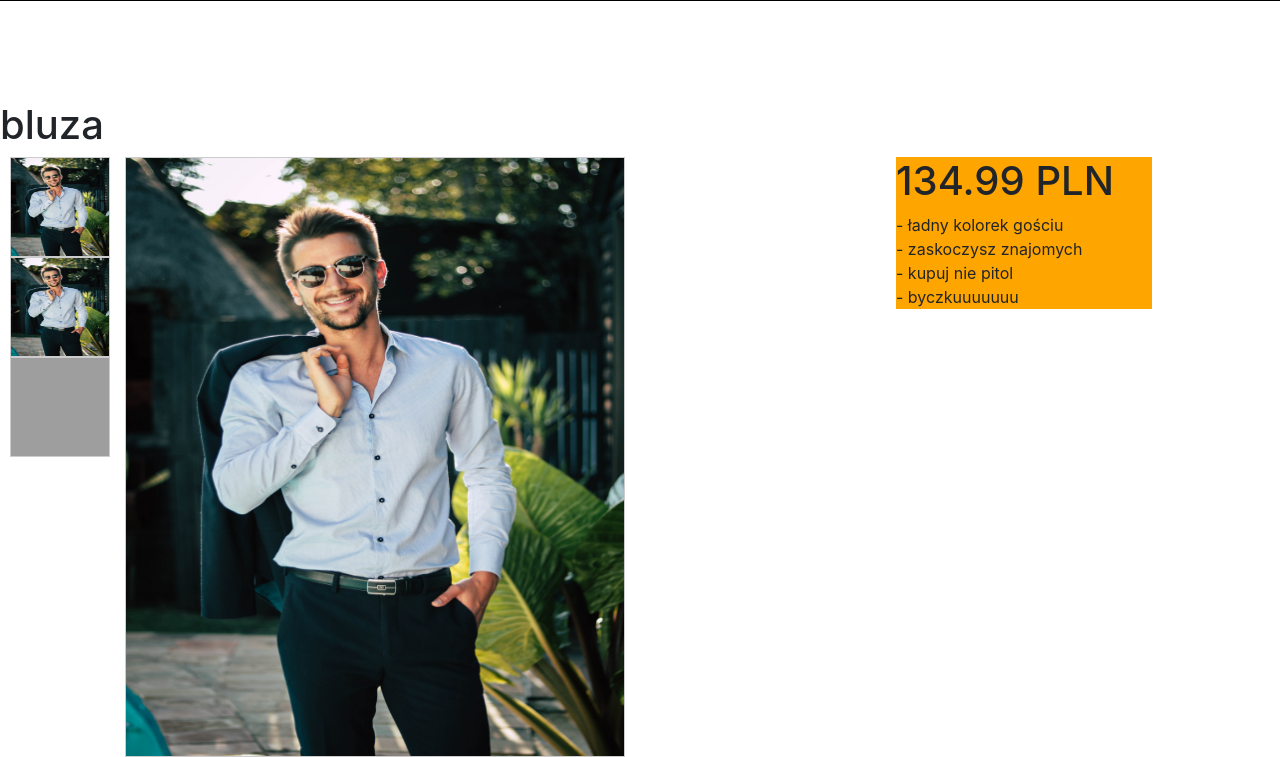
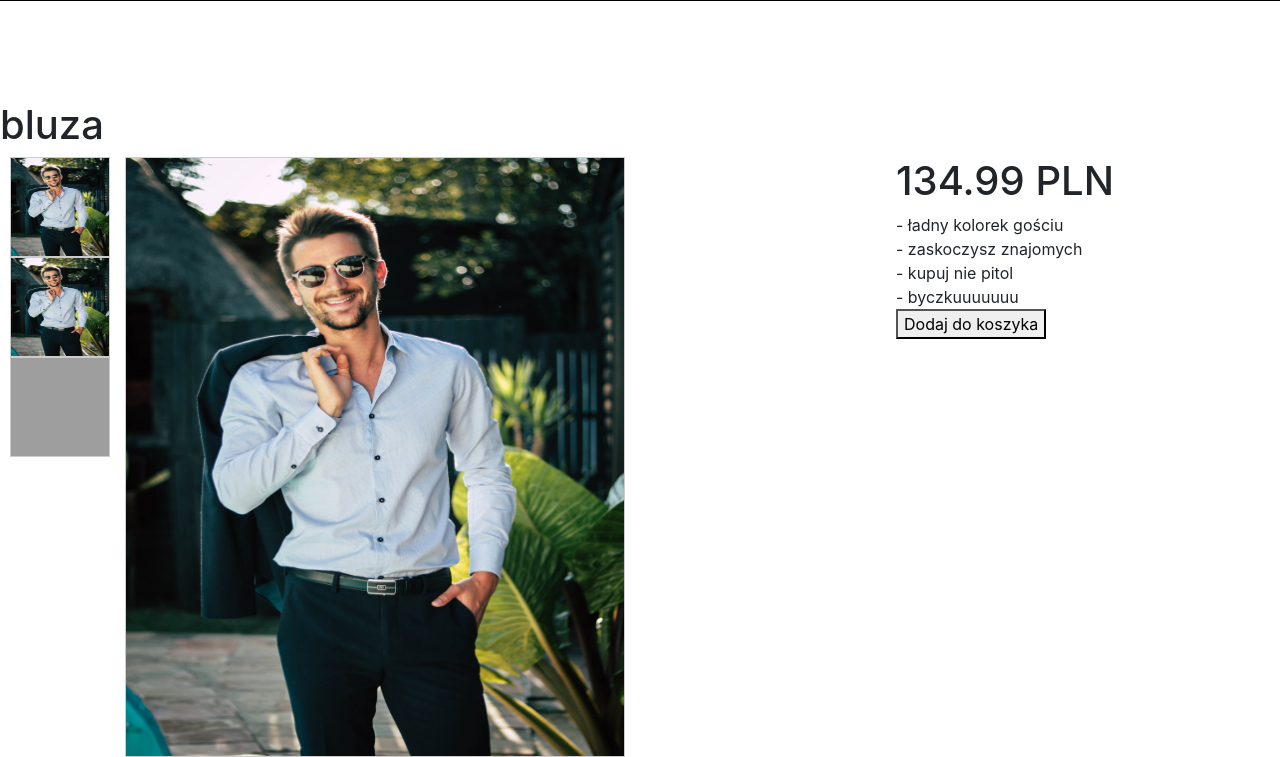
Before and after one commit to domi802/ecommerce, a Django app: page /produkty/bluza/ in a window 1280 px wide; the page is wider, and only the part inside the window is pictured. Shown: the part 249-1006 px from the top of that part. Run offline with Django 3.2, Linux system fonts and the light colour scheme; data comes from the database, SQL or seed files in the repository; some libraries are stand-ins or nearby versions; grey boxes are pictures that could not be loaded.

Commit message:
przycisk i kolor
przycisk i kolor info

```diff
--- a/sklep/static/css/style.css
+++ b/sklep/static/css/style.css
@@ -341,9 +341,7 @@ height: 600px;
 
 .info
 {
-
 width: 20%;
-background-color: orange;
 margin-left: 70%;
 }
 .obrazy{
--- a/sklep/templates/products/produkt.html
+++ b/sklep/templates/products/produkt.html
@@ -33,7 +33,7 @@
 {% autoescape on %}
    {{product.text|safe}}
 {% endautoescape %}
-
+    <button> Dodaj do koszyka </button>
 </section>
 </div>
 </main>
```
